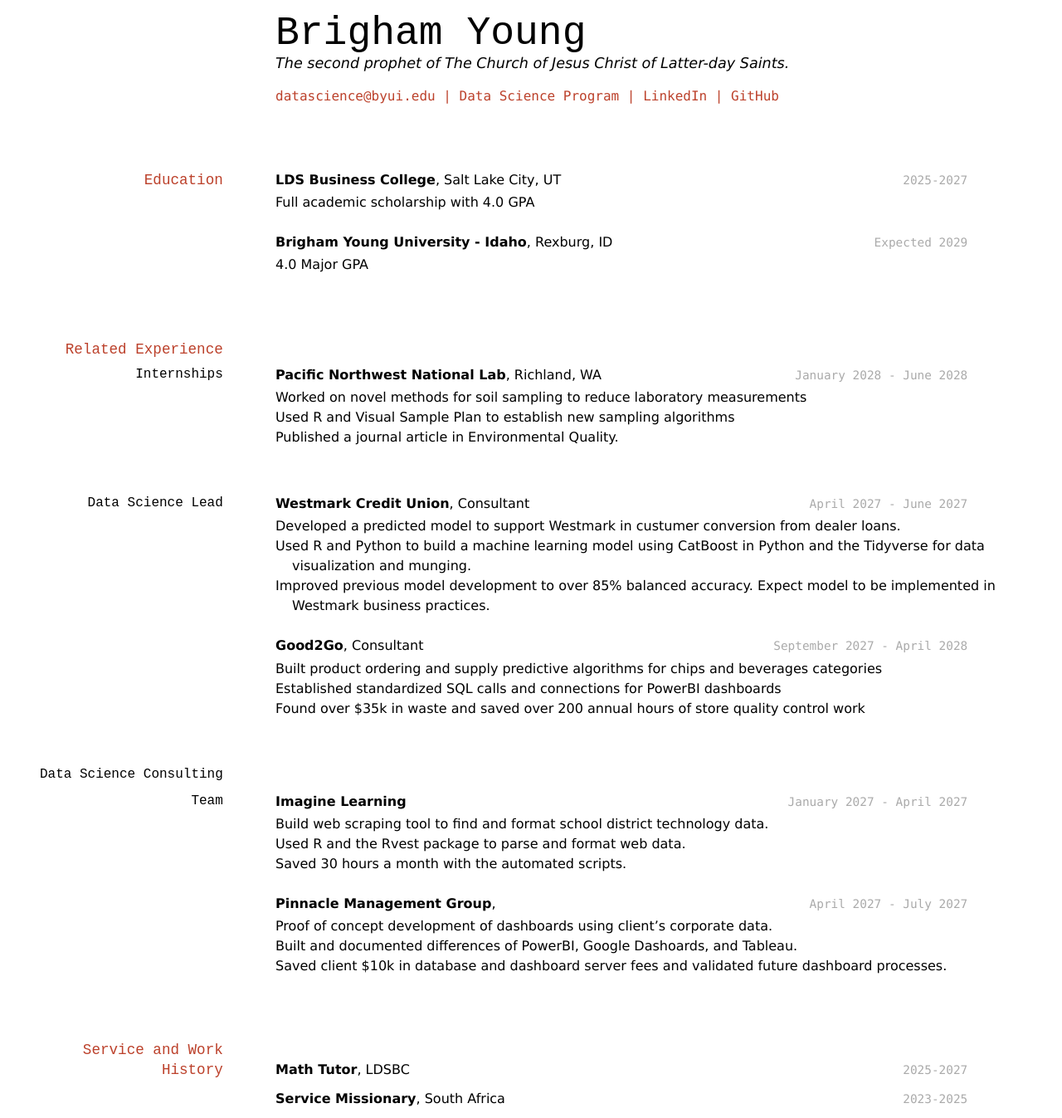
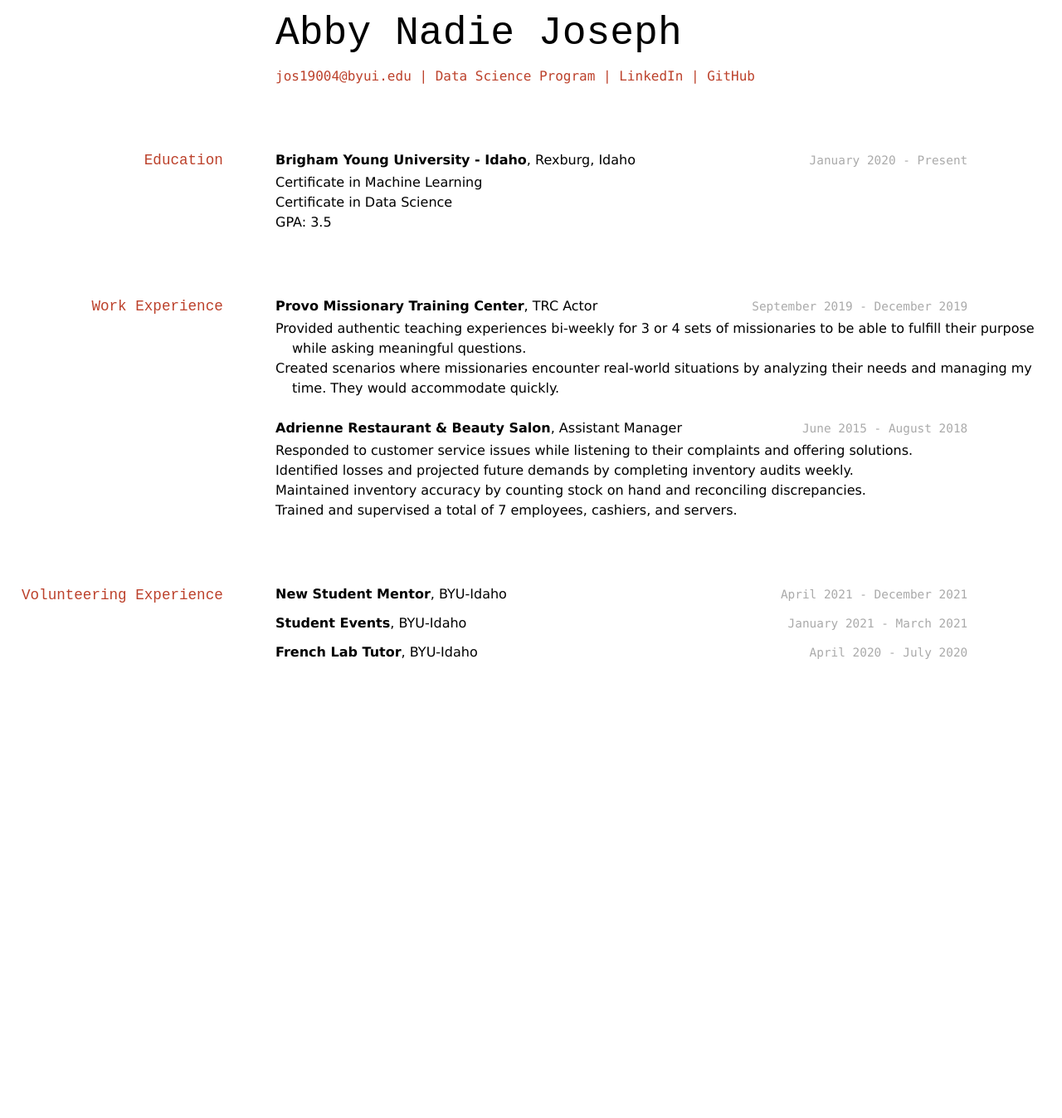
Before and after one commit to anrj2/Joseph2-Resume, a Jekyll site: the page built from docs/index.md, in a window 1280 px wide. Shown: the whole page at 83% size. Built offline with Jekyll 4.4.1, drawn with Linux system fonts in a browser that asks for light colours; after the commit the page ends 900 px from its top, so only the background shows below that.

Commit message:
Update index.md

```diff
--- a/docs/index.md
+++ b/docs/index.md
@@ -2,83 +2,55 @@
 layout: cv
 title: Brigham Young's Resume
 ---
-# Brigham Young
-The second prophet of The Church of Jesus Christ of Latter-day Saints.
+# Abby Nadie Joseph
 
 <div id="webaddress">
-<a href="datascience@byui.edu">datascience@byui.edu</a>
+<a href="jos19004@byui.edu">jos19004@byui.edu</a>
 | <a href="https://byuidatascience.github.io/development.html">Data Science Program</a>
-| <a href="https://www.linkedin.com/groups/13537407/">LinkedIn</a>
+| <a href="linkedin.com/in/abby-joseph-94281a229/">LinkedIn</a>
 | <a href="https://github.com/byuids-resumes">GitHub</a>
 </div>
 
-<!-- https://www.monique.tech/the-art-of-markdown -->
 
 ## Education
 
-`2025-2027`
-__LDS Business College__, Salt Lake City, UT
+`January 2020 - Present`
+__Brigham Young University - Idaho__, Rexburg, Idaho
 
-- Full academic scholarship with 4.0 GPA
-
-`Expected 2029`
-__Brigham Young University - Idaho__, Rexburg, ID
-
-- 4.0 Major GPA
+- Certificate in Machine Learning
+- Certificate in Data Science
+- GPA: 3.5
 
 
-## Related Experience
+## Work Experience
 
-### Internships
+`September 2019 - December 2019`
+__Provo Missionary Training Center__, TRC Actor
 
-`January 2028 - June 2028`
-__Pacific Northwest National Lab__, Richland, WA
-
-- Worked on novel methods for soil sampling to reduce laboratory measurements
-- Used R and Visual Sample Plan to establish new sampling algorithms
-- Published a journal article in Environmental Quality.
-
-### Data Science Lead
-
-`April 2027 - June 2027`
-__Westmark Credit Union__, Consultant
-
-- Developed a predicted model to support Westmark in custumer conversion from dealer loans.
-- Used R and Python to build a machine learning model using CatBoost in Python and the Tidyverse for data visualization and munging.
-- Improved previous model development to over 85% balanced accuracy. Expect model to be implemented in Westmark business practices.
-
-`September 2027 - April 2028`
-__Good2Go__, Consultant
-
-- Built product ordering and supply predictive algorithms for chips and beverages categories
-- Established standardized SQL calls and connections for PowerBI dashboards
-- Found over $35k in waste and saved over 200 annual hours of store quality control work
-
-### Data Science Consulting Team
-
-`January 2027 - April 2027`
-__Imagine Learning__
-
-- Build web scraping tool to find and format school district technology data.
-- Used R and the Rvest package to parse and format web data.
-- Saved 30 hours a month with the automated scripts.
-
-`April 2027 - July 2027`
-__Pinnacle Management Group__,
-
-- Proof of concept development of dashboards using client's corporate data.
-- Built and documented differences of PowerBI, Google Dashoards, and Tableau.
-- Saved client $10k in database and dashboard server fees and validated future dashboard processes.
+- Provided authentic teaching experiences bi-weekly for 3 or 4 sets of missionaries to be able to fulfill their purpose while asking meaningful questions.
+-	Created scenarios where missionaries encounter real-world situations by analyzing their needs and managing my time. They would accommodate quickly.
 
 
-## Service and Work History
+`June 2015 - August 2018`
+__Adrienne Restaurant & Beauty Salon__, Assistant Manager
 
-`2025-2027`
-__Math Tutor__, LDSBC
+-	Responded to customer service issues while listening to their complaints and offering solutions.
+-	Identified losses and projected future demands by completing inventory audits weekly.
+-	Maintained inventory accuracy by counting stock on hand and reconciling discrepancies.
+-	Trained and supervised a total of 7 employees, cashiers, and servers.
 
 
-`2023-2025`
-__Service Missionary__, South Africa
+
+## Volunteering Experience
+
+`April 2021 - December 2021`
+__New Student Mentor__, BYU-Idaho
+
+`January 2021 - March 2021`
+__Student Events__, BYU-Idaho
+
+`April 2020 - July 2020`
+__French Lab Tutor__, BYU-Idaho
 
 
 
```
